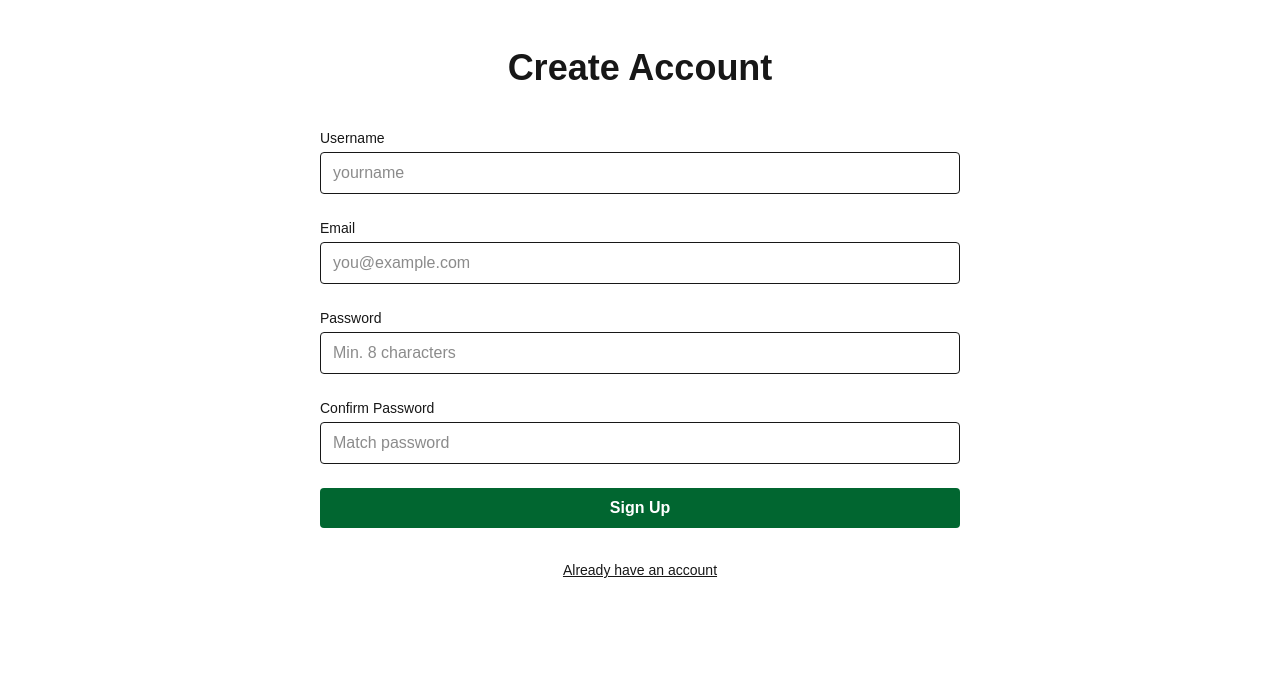
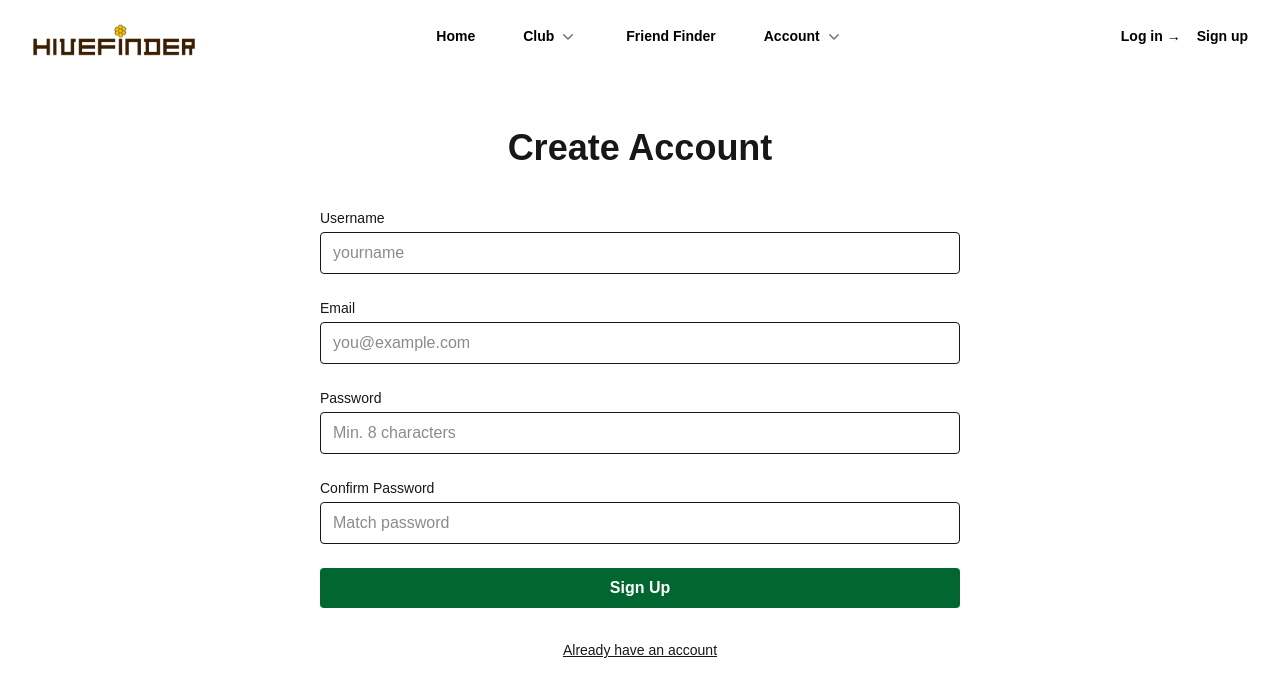
Before and after one commit to markciubal/hivefinder, a Next.js app: page /signUp in a window 1280 px wide. Shown: the top 696 px of the page. Built offline with nearby package versions, Linux system fonts and the light colour scheme.

Commit message:
Added header to pages.

```diff
--- a/app/account/page.jsx
+++ b/app/account/page.jsx
@@ -2,7 +2,7 @@
 
 import { useEffect, useState } from 'react';
 import interestsList from '../../utilities/interests.json';
-
+import Header from '../components/header/Header.jsx';
 export default function AccountPage() {
   const [username, setUsername] = useState('');
   const [firstName, setFirst] = useState('');
@@ -127,6 +127,8 @@ export default function AccountPage() {
   }
 
   return (
+    <>
+      <Header />
       <main className="max-w-4xl mx-auto px-4 py-10">
         <h1 className="text-3xl font-bold text-center mb-8">
           Edit Account Details
@@ -297,5 +299,6 @@ export default function AccountPage() {
           </form>
         )}
       </main>
+    </>
   );
 }
--- a/app/login/page.jsx
+++ b/app/login/page.jsx
@@ -1,7 +1,7 @@
 'use client';
 import { useState } from 'react';
 import { useRouter } from 'next/navigation';
-
+import Header from '../components/header/Header';
 export default function LoginPage() {
   const [email, setEmail] = useState('');
   const [password, setPassword] = useState('');
@@ -56,6 +56,8 @@ export default function LoginPage() {
   }
 
   return (
+    <>
+      <Header />
       <main className="max-w-2xl mx-auto px-4 py-12">
         <h1 className="text-4xl font-bold text-center mb-10">Log In</h1>
 
@@ -94,5 +96,6 @@ export default function LoginPage() {
           </button>
         </form>
       </main>
+    </>
   );
 }
--- a/app/signUp/page.jsx
+++ b/app/signUp/page.jsx
@@ -2,7 +2,7 @@
 
 import { useState } from 'react';
 import { api } from '../lib/api';
-
+import Header from '../components/header/Header';
 export default function SignUpPage() {
   const [username, setUsername] = useState('');
   const [email,    setEmail]    = useState('');
@@ -48,6 +48,9 @@ export default function SignUpPage() {
   }
 
   return (
+    <>
+      <Header />
+
       <main className="max-w-2xl mx-auto px-4 py-12">
         <h1 className="text-4xl font-bold text-center mb-10">Create Account</h1>
 
@@ -111,5 +114,6 @@ export default function SignUpPage() {
           </div>
         </form>
       </main>
+    </>
   );
 }
```
Lines whose indentation alone changed are shown as unchanged.
